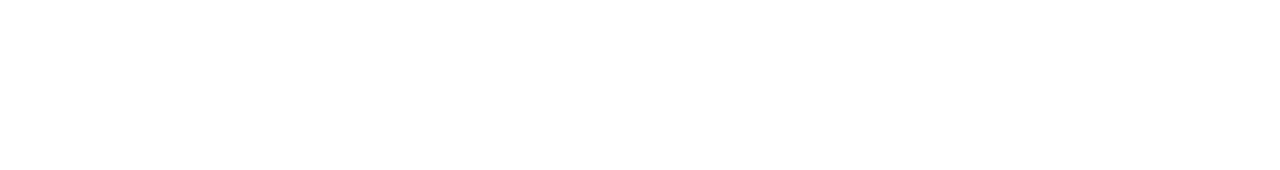
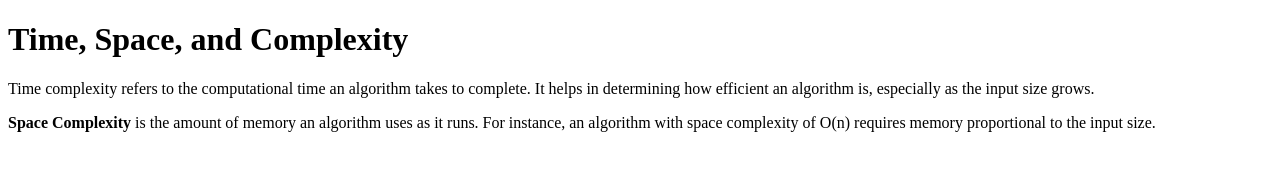
Before and after one commit to acciojob/time-and-space-complexity-rajsarda1211, a website: page main.html in a window 1280 px wide. Drawn offline with Linux system fonts and the light colour scheme.

Commit message:
created a submission

```diff
--- a/main.html
+++ b/main.html
@@ -8,6 +8,10 @@
 
 <body>
 	<!-- the entire body must be written by student -->
+	 <!-- h1 with Time, Space, and Complexity -->
+    <h1>Time, Space, and Complexity</h1>
+    <p>Time complexity refers to the computational time an algorithm takes to complete. It helps in determining how efficient an algorithm is, especially as the input size grows.</p>
+    <p><b>Space Complexity</b> is the amount of memory an algorithm uses as it runs. For instance, an algorithm with space complexity of O(n) requires memory proportional to the input size.</p>
     <script type="text/javascript" src="./script.js">
 </script>
 
```
